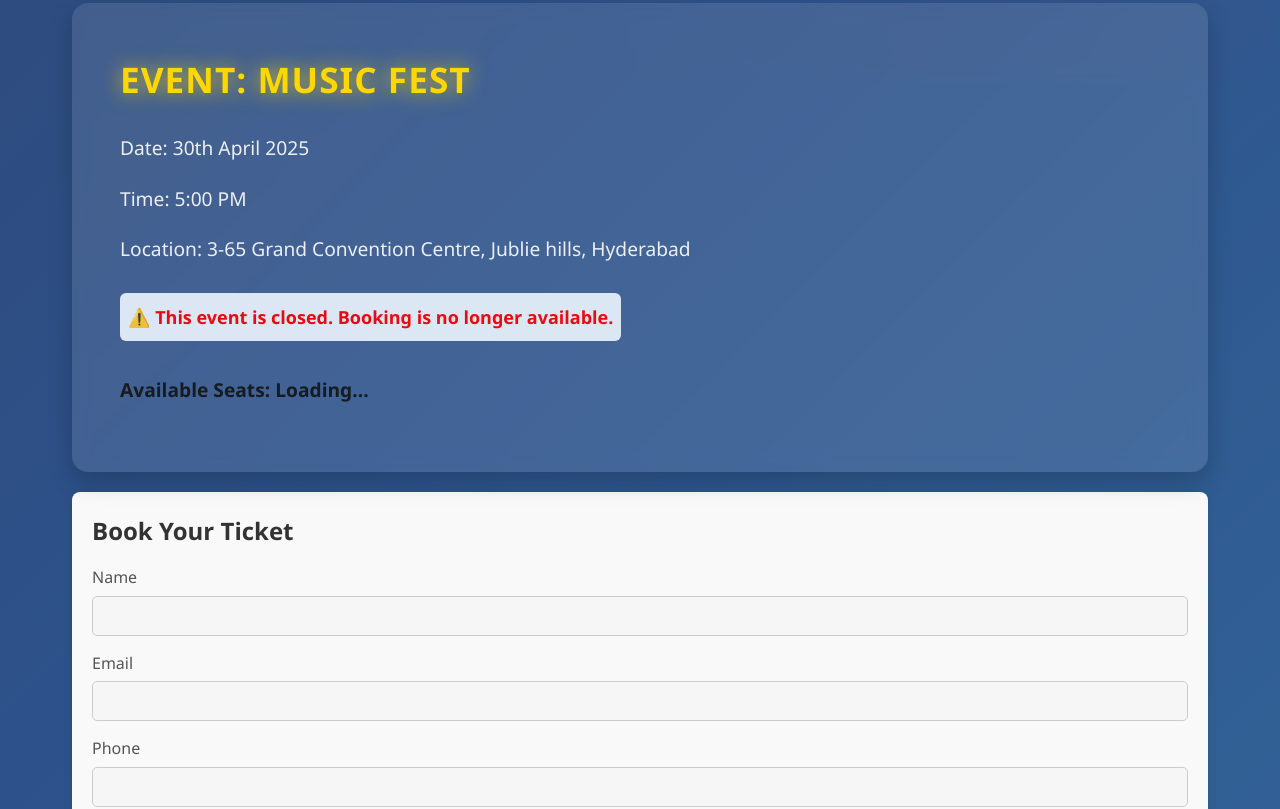
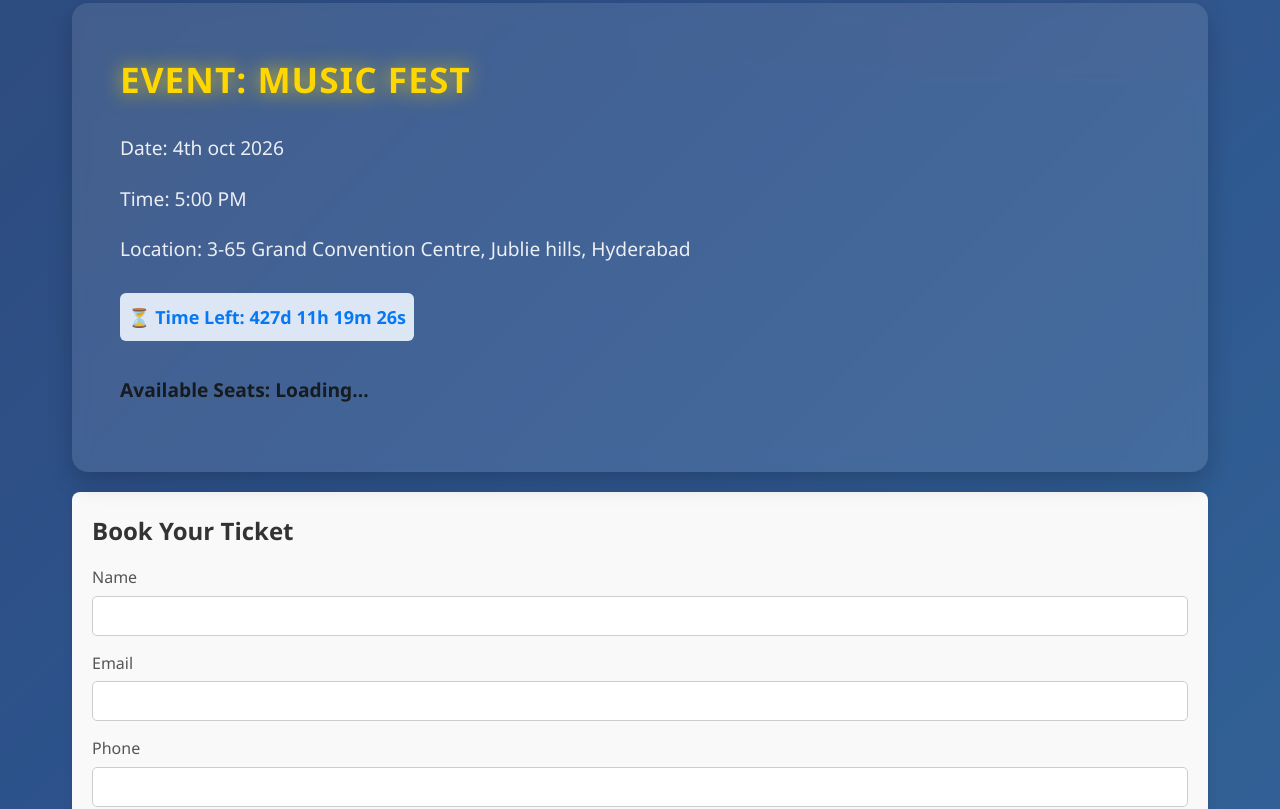
Before and after one commit to vamseeswar/grandconventioncenter, a plain HTML site: page booking.html in a window 1280 px wide. Shown: the part 720-1529 px from the top of the page. Drawn offline with Linux system fonts and the light colour scheme; no server answers.

Commit message:
My Changes

```diff
--- a/booking.html
+++ b/booking.html
@@ -37,7 +37,7 @@
     <div class="container">
       <div class="event-info">
         <h3>Event: Music Fest</h3>
-        <p>Date: 30th April 2025</p>
+        <p>Date: 4th oct 2026</p>
         <p>Time: 5:00 PM</p>
         <p>Location: 3-65 Grand Convention Centre, Jublie hills, Hyderabad</p>
         <p id="countdown" style="font-weight: bold; color: #007bff; margin-top: 10px;"></p>
@@ -127,7 +127,7 @@
     const seatsLeftEl = document.getElementById("seatsLeft");
 
     const PRICE_PER_TICKET = 100;
-    const eventDate = new Date("2025-04-29T22:15:00");
+    const eventDate = new Date("2026-10-03T22:15:00");
 
     function updateCountdown() {
       const now = new Date();
```
Also changed, not shown: index.html (+1 -1 lines).
